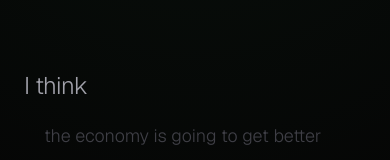
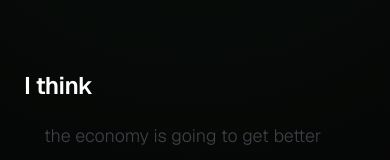
Before and after one commit to rrh1441/thesis, a Next.js app: page / in a window 390 px wide. Shown: the part 286-446 px from the top of the page. Built offline with nearby package versions, Linux system fonts and the light colour scheme.

Commit message:
Improve hero label contrast on mobile

```diff
--- a/src/app/page.tsx
+++ b/src/app/page.tsx
@@ -103,7 +103,7 @@ export default function Home() {
           <form className="space-y-6" onSubmit={handleHeroSubmit} spellCheck={false}>
             <div className="flex flex-col gap-4 lg:flex-row lg:items-center">
               <div className="flex w-full flex-col gap-2 sm:flex-row sm:items-center sm:gap-3">
-                <span className="text-2xl font-light tracking-tight text-[#A1A1AA] sm:text-3xl lg:text-5xl">
+                <span className="text-2xl font-semibold tracking-tight text-white sm:text-3xl lg:text-5xl">
                   I think
                 </span>
                 <input
@@ -308,7 +308,7 @@ export default function Home() {
         <div className="mx-auto w-full max-w-4xl">
         <form className="mb-16 flex flex-col gap-4 lg:flex-row lg:items-center" onSubmit={handleFooterSubmit}>
           <div className="flex w-full flex-col gap-2 sm:flex-row sm:items-center sm:gap-3">
-            <span className="text-xl font-light tracking-tight text-[#A1A1AA] sm:text-2xl lg:text-3xl">
+            <span className="text-xl font-semibold tracking-tight text-white sm:text-2xl lg:text-3xl">
               I think
             </span>
             <input
```
